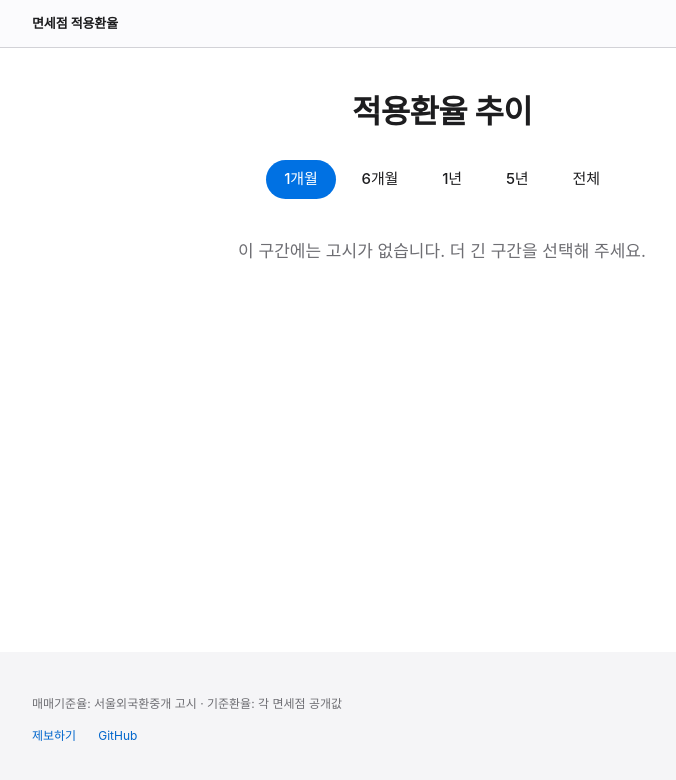
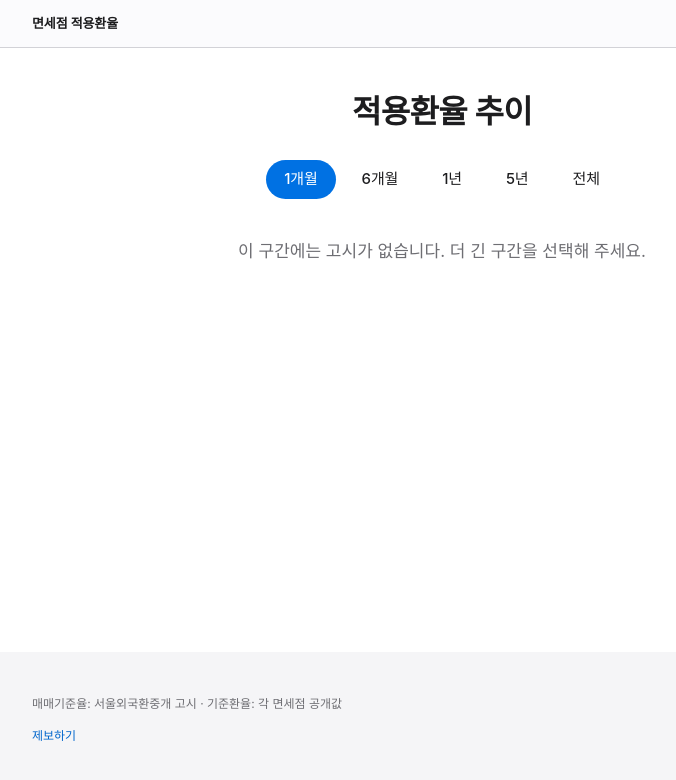
Before and after one commit to jinukkkim/dutyfree-exchange-rate, a React (Vite) app in the folder web/: page / in a window 1280 px wide. Shown: the top 780 px of the page, without its empty margins (198-874 px from the left). Built offline with nearby package versions, Linux system fonts and the light colour scheme.

Commit message:
chore(web): drop the github link from the footer
쇼핑객에게는 쓸모가 없고 운영자 계정만 드러낸다. 출처는 푸터 문구가 이미 밝힌다.

```diff
--- a/web/src/components/Footer.tsx
+++ b/web/src/components/Footer.tsx
@@ -1,7 +1,6 @@
 import type { ReactNode } from "react"
 
 const REPORT_URL = "https://forms.gle/BiUMAooGEX3MKWF1A"
-const GITHUB_URL = "https://github.com/jinukkkim/dutyfree-exchange-rate"
 
 /** children 은 본문 각주다. 번호를 단 쪽이 같은 조건으로 넘긴다. */
 export default function Footer({ children }: { children?: ReactNode }) {
@@ -20,9 +19,6 @@ export default function Footer({ children }: { children?: ReactNode }) {
         <a href={REPORT_URL} className="text-link hover:underline" target="_blank" rel="noopener noreferrer">
           제보하기
         </a>
-        <a href={GITHUB_URL} className="text-link hover:underline" target="_blank" rel="noopener noreferrer">
-          GitHub
-        </a>
       </nav>
     </footer>
   )
```
